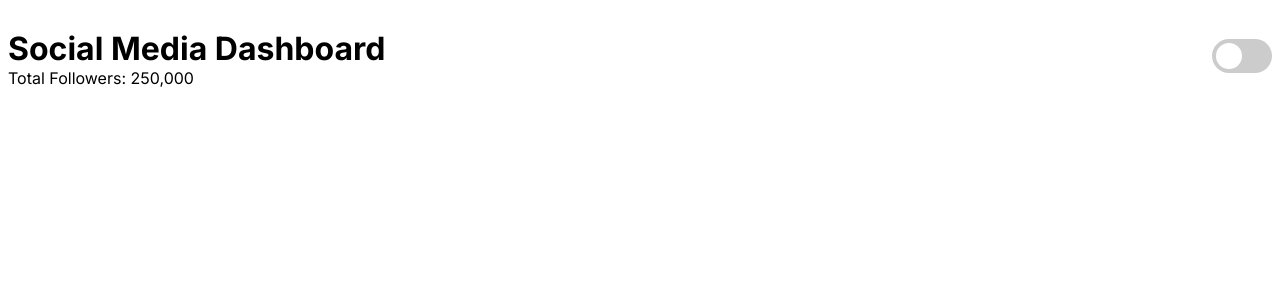
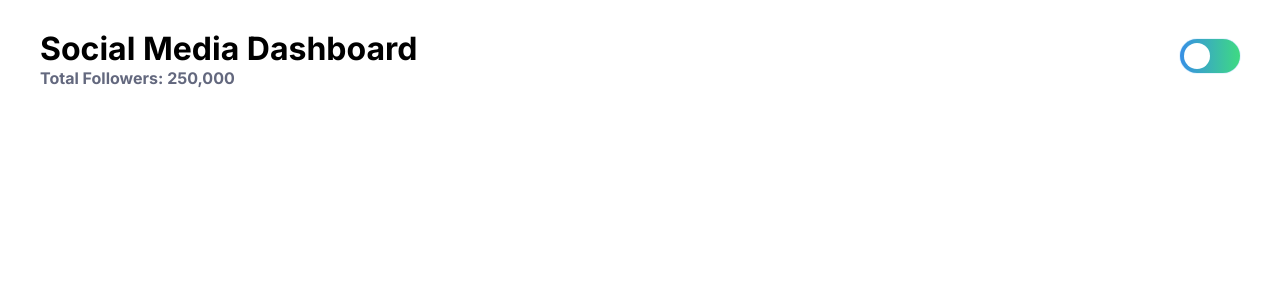
Before and after one commit to JoseGonzalez-git/social-media-dashboard, a React (Create React App) app: page / in a window 1280 px wide. Shown: the top 300 px of the page. Built offline with nearby package versions, Linux system fonts and the light colour scheme.

Commit message:
Change: ToggleButton styles

```diff
--- a/src/App.sass
+++ b/src/App.sass
@@ -16,3 +16,8 @@ html
 .dark
     background: $main-bg-dark
     color: $main-text-dark
+
+.container
+    max-width: 1200px
+    margin: 0 auto
+    padding: 0 20px
--- a/src/styles/header.sass
+++ b/src/styles/header.sass
@@ -1,3 +1,5 @@
+$secondary-text-light:hsl(228, 12%, 44%)
+$secondary-text-dark: hsl(228, 34%, 66%)
 .header
     display: flex
     align-items: center
@@ -5,4 +7,13 @@
     h1
         margin-bottom: 0px
     p
+        font-weight: bold
         margin-top: 0px
+
+.light .header
+    p
+        color: $secondary-text-light
+
+.dark .header
+    p
+        color: $secondary-text-dark
--- a/src/styles/toggleButton.sass
+++ b/src/styles/toggleButton.sass
@@ -1,17 +1,15 @@
-/* The switch - the box around the slider */
+
 .switch
     position: relative
     display: inline-block
     width: 60px
     height: 34px
 
-/* Hide default HTML checkbox */
 .switch input
     opacity: 0
     width: 0
     height: 0
 
-/* The slider */
 .slider
     position: absolute
     cursor: pointer
@@ -30,22 +28,22 @@
     width: 26px
     left: 4px
     bottom: 4px
+    -webkit-transition: .4s
     background-color: white
-    -webkit-transition: .4s
     transition: .4s
 
-input:checked + .slider
-    background-color: #2196F3
-
-input:focus + .slider
+.slider
+    background: -moz-linear-gradient(90deg, rgba(55,143,230,1) 0%, rgba(62,218,130,1) 100%)
+    background: -webkit-linear-gradient(90deg, rgba(55,143,230,1) 0%, rgba(62,218,130,1) 100%)
+    background: linear-gradient(90deg, rgba(55,143,230,1) 0%, rgba(62,218,130,1) 100%)
     box-shadow: 0 0 1px #2196F3
 
 input:checked + .slider:before
     -webkit-transform: translateX(26px)
     -ms-transform: translateX(26px)
     transform: translateX(26px)
+    background-color: hsl(228, 28%, 20%)
 
-/* Rounded sliders */
 .slider.round
     border-radius: 34px
 
```
